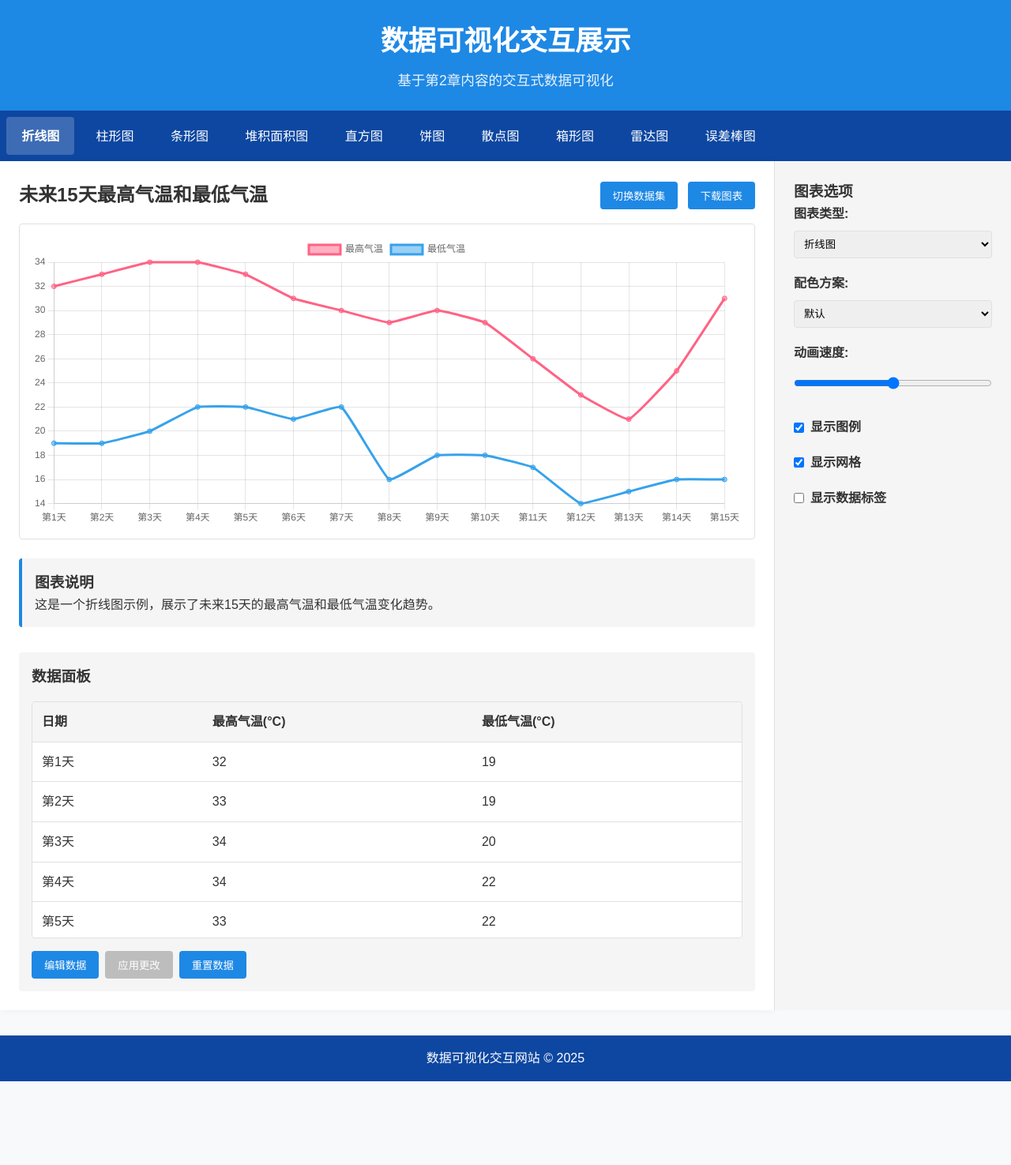
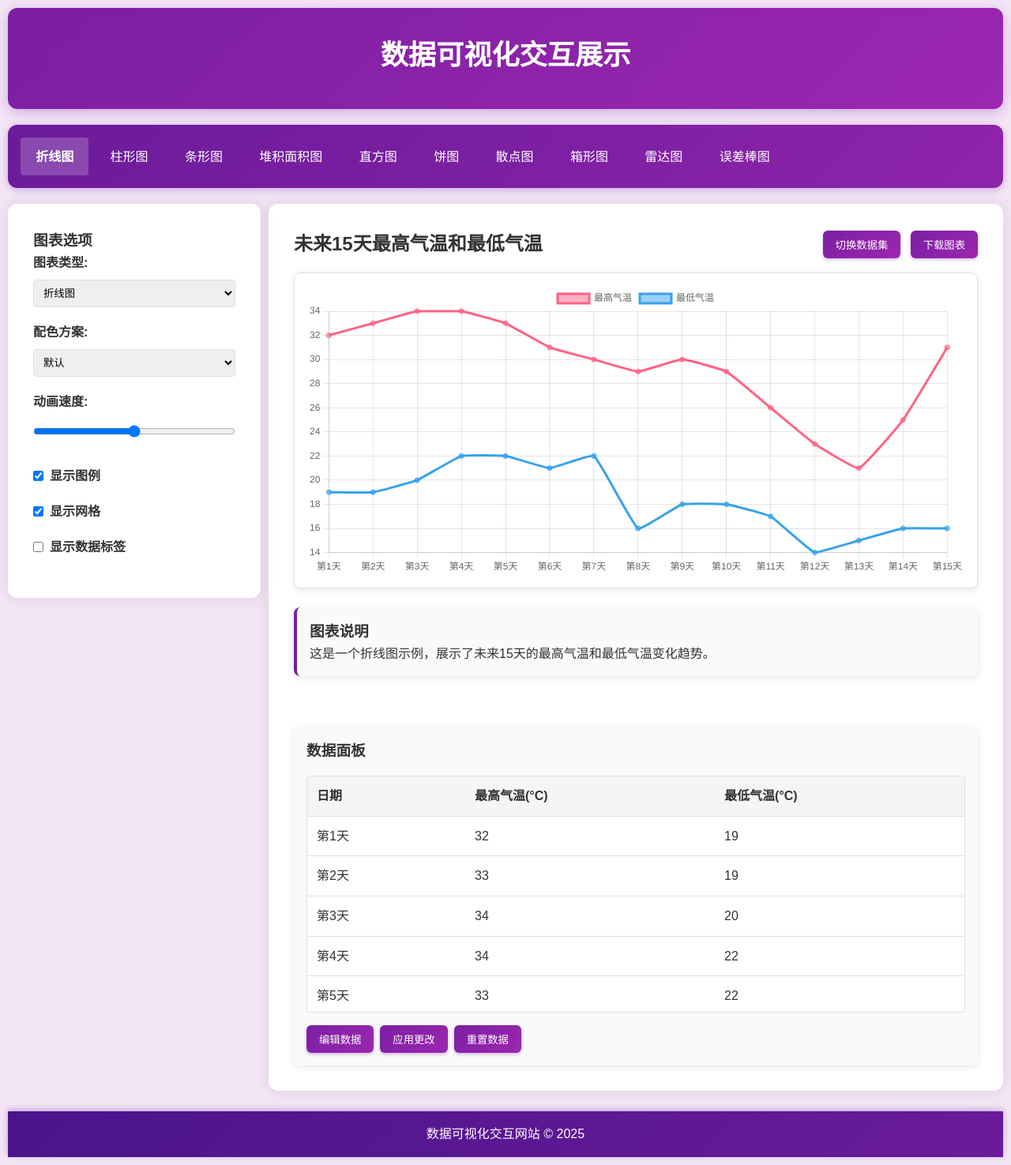
Before and after one commit to yumi3333/tym, a plain HTML site: page index.html in a window 1280 px wide. Shown: the whole page at 79% size. Before the commit the page ends 1369 px from the top, so only its background shows below. Drawn offline with nearby package versions, Linux system fonts and the light colour scheme.

Commit message:
上传项目文件：包含css、js文件夹和主页文件

```diff
--- a/css/style.css
+++ b/css/style.css
@@ -9,26 +9,30 @@ body {
     font-family: 'Microsoft YaHei', Arial, sans-serif;
     line-height: 1.6;
     color: #333;
-    background-color: #f8f9fa;
+    background-color: #f3e5f5;
     display: grid;
     grid-template-areas:
         "header header header"
         "nav nav nav"
-        "main main aside"
+        "aside main main"
         "footer footer footer";
-    grid-template-columns: 1fr 1fr 300px;
+    grid-template-columns: 320px 1fr 1fr;
     grid-template-rows: auto auto 1fr auto;
     min-height: 100vh;
+    gap: 10px;
+    padding: 10px;
 }
 
 /* 头部样式 */
 header {
     grid-area: header;
-    background-color: #1e88e5;
+    background: linear-gradient(135deg, #7b1fa2, #9c27b0);
     color: white;
-    padding: 1.5rem;
+    padding: 2rem;
     text-align: center;
-    box-shadow: 0 2px 5px rgba(0, 0, 0, 0.1);
+    box-shadow: 0 4px 15px rgba(123, 31, 162, 0.3);
+    border-radius: 12px;
+    margin-bottom: 10px;
 }
 
 header h1 {
@@ -44,10 +48,13 @@ header p {
 /* 导航样式 */
 nav {
     grid-area: nav;
-    background-color: #0d47a1;
-    padding: 0.5rem;
+    background: linear-gradient(135deg, #6a1b9a, #8e24aa);
+    padding: 1rem;
     overflow-x: auto;
     white-space: nowrap;
+    box-shadow: 0 2px 10px rgba(106, 27, 154, 0.3);
+    border-radius: 12px;
+    margin-bottom: 10px;
 }
 
 nav ul {
@@ -80,9 +87,14 @@ nav a.active {
 /* 主内容区域 */
 main {
     grid-area: main;
-    padding: 1.5rem;
+    padding: 2rem;
     background-color: white;
-    box-shadow: 0 0 10px rgba(0, 0, 0, 0.05);
+    box-shadow: 0 0 20px rgba(0, 0, 0, 0.1);
+    border-radius: 12px;
+    margin: 0;
+    display: flex;
+    flex-direction: column;
+    gap: 2rem;
 }
 
 /* 图表容器 */
@@ -98,18 +110,21 @@ main {
 }
 
 .chart-controls button {
-    background-color: #1e88e5;
+    background: linear-gradient(135deg, #7b1fa2, #9c27b0);
     color: white;
     border: none;
     padding: 0.5rem 1rem;
-    border-radius: 4px;
+    border-radius: 6px;
     cursor: pointer;
     margin-left: 0.5rem;
-    transition: background-color 0.3s;
+    transition: all 0.3s;
+    box-shadow: 0 2px 4px rgba(123, 31, 162, 0.3);
 }
 
 .chart-controls button:hover {
-    background-color: #1565c0;
+    background: linear-gradient(135deg, #6a1b9a, #8e24aa);
+    transform: translateY(-2px);
+    box-shadow: 0 4px 8px rgba(123, 31, 162, 0.4);
 }
 
 .chart-wrapper {
@@ -117,22 +132,26 @@ main {
     height: 400px;
     margin-bottom: 1.5rem;
     border: 1px solid #e0e0e0;
-    border-radius: 4px;
+    border-radius: 8px;
     padding: 1rem;
+    background-color: white;
+    box-shadow: 0 2px 8px rgba(0, 0, 0, 0.1);
 }
 
 .chart-description {
-    background-color: #f5f5f5;
+    background-color: #fafafa;
     padding: 1rem;
-    border-radius: 4px;
-    border-left: 4px solid #1e88e5;
+    border-radius: 8px;
+    border-left: 4px solid #7b1fa2;
+    box-shadow: 0 2px 8px rgba(0, 0, 0, 0.1);
 }
 
 /* 数据面板 */
 #data-panel {
-    background-color: #f5f5f5;
+    background-color: #fafafa;
     padding: 1rem;
-    border-radius: 4px;
+    border-radius: 8px;
+    box-shadow: 0 2px 8px rgba(0, 0, 0, 0.1);
 }
 
 .data-table-container {
@@ -171,17 +190,20 @@ main {
 }
 
 .data-controls button {
-    background-color: #1e88e5;
+    background: linear-gradient(135deg, #7b1fa2, #9c27b0);
     color: white;
     border: none;
     padding: 0.5rem 1rem;
-    border-radius: 4px;
+    border-radius: 6px;
     cursor: pointer;
-    transition: background-color 0.3s;
+    transition: all 0.3s;
+    box-shadow: 0 2px 4px rgba(123, 31, 162, 0.3);
 }
 
 .data-controls button:hover {
-    background-color: #1565c0;
+    background: linear-gradient(135deg, #6a1b9a, #8e24aa);
+    transform: translateY(-2px);
+    box-shadow: 0 4px 8px rgba(123, 31, 162, 0.4);
 }
 
 .data-controls button:disabled {
@@ -192,9 +214,14 @@ main {
 /* 侧边栏 */
 aside {
     grid-area: aside;
-    padding: 1.5rem;
-    background-color: #f5f5f5;
-    border-left: 1px solid #e0e0e0;
+    padding: 2rem;
+    background-color: white;
+    box-shadow: 0 0 20px rgba(0, 0, 0, 0.1);
+    border-radius: 12px;
+    margin: 0;
+    height: fit-content;
+    position: sticky;
+    top: 20px;
 }
 
 .option-group {
@@ -228,11 +255,12 @@ aside {
 /* 页脚 */
 footer {
     grid-area: footer;
-    background-color: #0d47a1;
+    background: linear-gradient(135deg, #4a148c, #6a1b9a);
     color: white;
     text-align: center;
     padding: 1rem;
-    margin-top: 2rem;
+    margin-top: 1rem;
+    box-shadow: 0 -2px 8px rgba(74, 20, 140, 0.3);
 }
 
 /* 响应式设计 */
--- a/index.html
+++ b/index.html
@@ -11,7 +11,6 @@
 <body>
     <header>
         <h1>数据可视化交互展示</h1>
-        <p>基于第2章内容的交互式数据可视化</p>
     </header>
 
     <nav>
```
